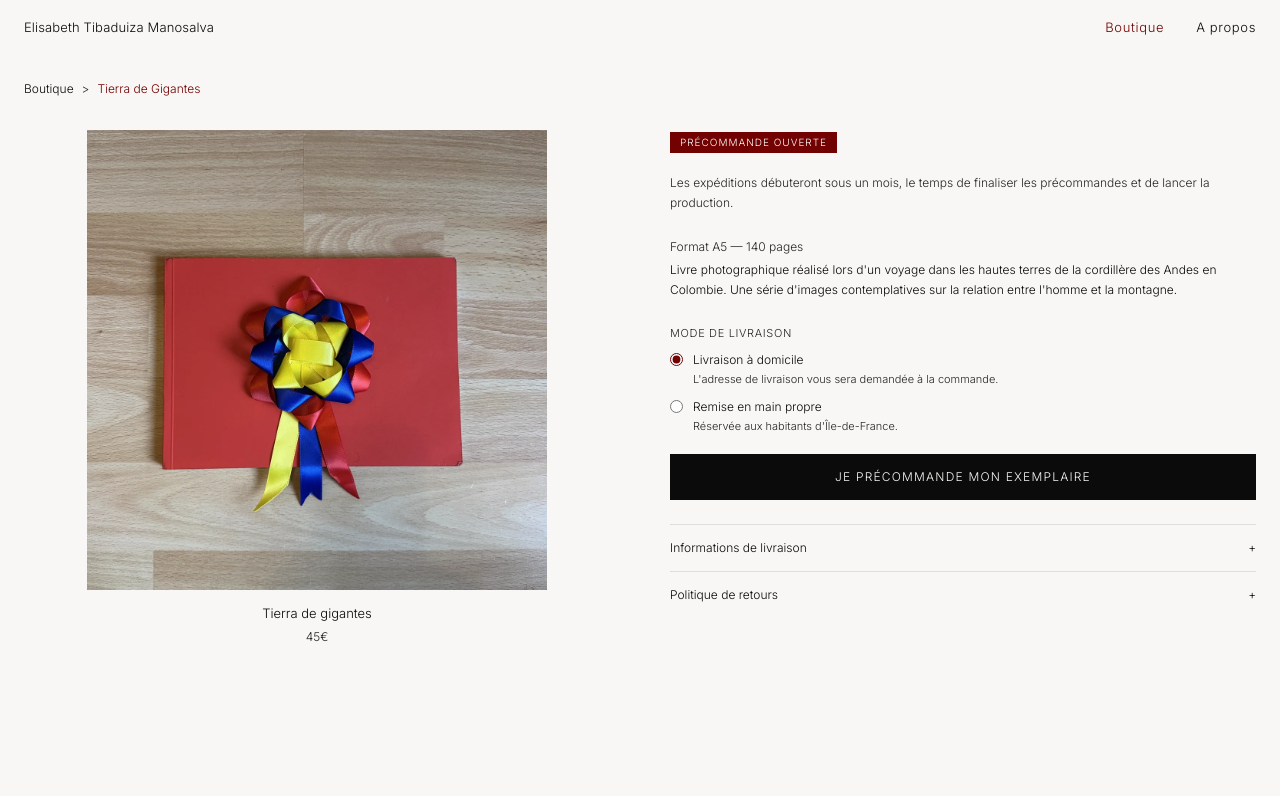
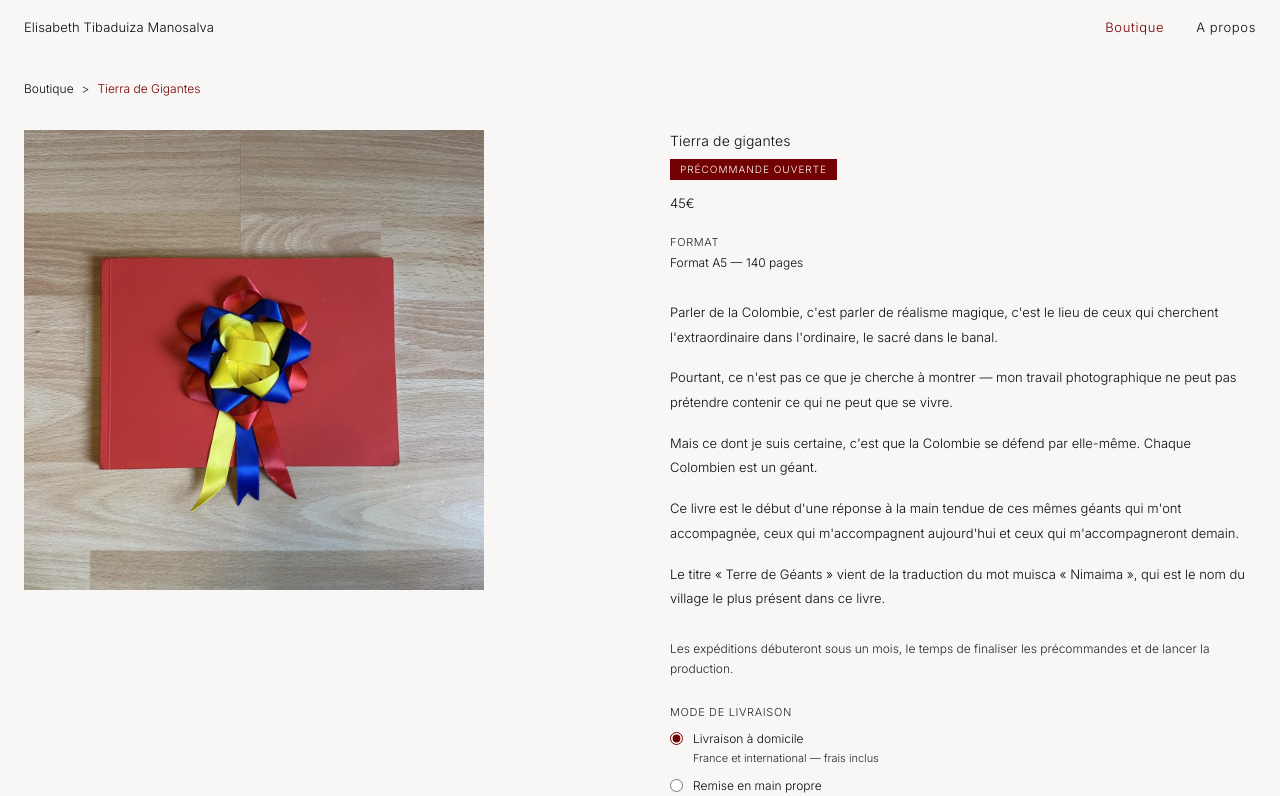
Before and after one commit to DamienRichardII/tibaduiza.com, a Next.js app: page /boutique/tierra-de-gigantes in a window 1280 px wide. Shown: the top 796 px of the page. Built offline with nearby package versions, Linux system fonts and the light colour scheme.

Commit message:
content: description livre Tierra de Gigantes + màj À propos

```diff
--- a/app/a-propos/page.tsx
+++ b/app/a-propos/page.tsx
@@ -9,7 +9,7 @@ export default function AProposPage() {
           color: "var(--text)",
         }}
       >
-        A propos de moi
+        À propos de moi
       </h1>
 
       <div
@@ -21,32 +21,35 @@ export default function AProposPage() {
         }}
       >
         <p style={{ marginBottom: "20px" }}>
-          Ma pratique photographique est comme une boîte à souvenirs qui place le portrait au cœur du
-          témoignage, qu&apos;il s&apos;exprime en noir et blanc ou en couleur.
+          Ma pratique photographique est comme une boîte à souvenirs qui place
+          le portrait au cœur du témoignage, qu&apos;il s&apos;exprime en noir
+          et blanc ou en couleur.
         </p>
 
         <p style={{ marginBottom: "20px" }}>
-          Si ces deux approches m&apos;apportent des temporalités différentes :<br />
-          celle de l&apos;illusion du passé argentique par laquelle j&apos;ai commencé à m&apos;exercer<br />
-          face à la réalité brute du numérique dans laquelle je m&apos;aventure depuis peu.
+          Si ces deux approches m&apos;apportent des temporalités différentes :
+          celle de l&apos;illusion du passé argentique par laquelle j&apos;ai
+          commencé à m&apos;exercer, face à la réalité brute du numérique dans
+          laquelle je m&apos;aventure depuis peu.
         </p>
 
         <p style={{ marginBottom: "20px" }}>
-          L&apos;enjeu reste le même&nbsp;: celui de ne pas seulement capturer un visage mais une histoire,
-          une trace sociale, intime, et les transporter dans mon monde à la fois.
+          L&apos;enjeu demeure le même&nbsp;: celui de ne pas seulement capturer
+          un visage mais une histoire, une trace sociale, intime, et les
+          transporter dans mon monde à la fois.
         </p>
 
         <p style={{ marginBottom: "20px" }}>
-          C&apos;est la rencontre avec l&apos;autre qui me renvoie à moi-même, qui me confronte à mon propre regard.
+          C&apos;est la rencontre avec l&apos;autre qui me renvoie à moi-même,
+          qui me confronte à mon propre regard.
         </p>
 
-        <p style={{ marginBottom: "20px" }}>
-          Mon intention n&apos;est pas d&apos;expliquer le sujet ou de parler à sa place mais de le saisir dans son altérité.
-        </p>
-
-        <p style={{ marginBottom: "20px" }}>
-          J&apos;aime naviguer entre le visible et le caché, sans trop manipuler l&apos;image,<br />
-          pour laisser le réel respirer entre mes intentions et vos interprétations.
+        <p style={{ marginBottom: "0" }}>
+          Mon intention n&apos;est pas d&apos;expliquer le sujet ou de parler à
+          sa place mais de le saisir dans son altérité. J&apos;aime naviguer
+          entre le visible et le caché, sans trop manipuler l&apos;image,
+          pour laisser le réel respirer entre mes intentions et vos
+          interprétations.
         </p>
       </div>
 
--- a/app/boutique/tierra-de-gigantes/page.tsx
+++ b/app/boutique/tierra-de-gigantes/page.tsx
@@ -16,6 +16,7 @@ export default function TierraDeGigantesPage() {
 
   return (
     <div style={{ padding: "clamp(16px, 4vw, 24px) clamp(16px, 4vw, 24px) 60px" }}>
+
       {/* Breadcrumb */}
       <div
         style={{
@@ -42,8 +43,8 @@ export default function TierraDeGigantesPage() {
           alignItems: "start",
         }}
       >
-        {/* Photo du livre */}
-        <div style={{ textAlign: "center" }}>
+        {/* ── Colonne gauche — photo ── */}
+        <div>
           {/* eslint-disable-next-line @next/next/no-img-element */}
           <img
             src={livre.src}
@@ -53,27 +54,28 @@ export default function TierraDeGigantesPage() {
               width: "100%",
               aspectRatio: "1/1",
               objectFit: "cover",
-              margin: "0 auto",
+              display: "block",
             }}
           />
-          <p
+        </div>
+
+        {/* ── Colonne droite — fiche produit ── */}
+        <div>
+
+          {/* 1. Titre */}
+          <h1
             style={{
-              marginTop: "14px",
-              fontSize: "13px",
+              fontSize: "14px",
               fontWeight: 300,
               color: "var(--text)",
+              marginBottom: "6px",
+              letterSpacing: "0.01em",
             }}
           >
             {livre.title}
-          </p>
-          <p style={{ fontSize: "12px", color: "var(--details)", marginTop: "4px" }}>
-            {livre.price}
-          </p>
-        </div>
+          </h1>
 
-        {/* Colonne droite */}
-        <div>
-          {/* Badge précommande */}
+          {/* 2. Badge précommande */}
           <div
             style={{
               display: "inline-block",
@@ -84,13 +86,83 @@ export default function TierraDeGigantesPage() {
               padding: "3px 10px",
               letterSpacing: "0.1em",
               textTransform: "uppercase",
-              marginBottom: "20px",
+              marginBottom: "14px",
             }}
           >
             Précommande ouverte
           </div>
 
-          {/* Message délai */}
+          {/* 3. Prix */}
+          <p
+            style={{
+              fontSize: "13px",
+              fontWeight: 300,
+              color: "var(--text)",
+              marginBottom: "20px",
+            }}
+          >
+            {livre.price}
+          </p>
+
+          {/* 4. Caractéristiques */}
+          <p
+            style={{
+              fontSize: "11px",
+              fontWeight: 300,
+              color: "var(--details)",
+              letterSpacing: "0.06em",
+              textTransform: "uppercase",
+              marginBottom: "4px",
+            }}
+          >
+            Format
+          </p>
+          <p
+            style={{
+              fontSize: "12px",
+              fontWeight: 300,
+              color: "var(--text)",
+              marginBottom: "28px",
+            }}
+          >
+            {livre.dimensions}
+          </p>
+
+          {/* 5. Description littéraire */}
+          <div
+            style={{
+              fontSize: "13px",
+              fontWeight: 300,
+              lineHeight: "1.9",
+              color: "var(--text)",
+              marginBottom: "28px",
+            }}
+          >
+            <p style={{ marginBottom: "16px" }}>
+              Parler de la Colombie, c&apos;est parler de réalisme magique, c&apos;est le lieu
+              de ceux qui cherchent l&apos;extraordinaire dans l&apos;ordinaire,
+              le sacré dans le banal.
+            </p>
+            <p style={{ marginBottom: "16px" }}>
+              Pourtant, ce n&apos;est pas ce que je cherche à montrer — mon travail
+              photographique ne peut pas prétendre contenir ce qui ne peut que se vivre.
+            </p>
+            <p style={{ marginBottom: "16px" }}>
+              Mais ce dont je suis certaine, c&apos;est que la Colombie se défend
+              par elle-même. Chaque Colombien est un géant.
+            </p>
+            <p style={{ marginBottom: "16px" }}>
+              Ce livre est le début d&apos;une réponse à la main tendue de ces mêmes
+              géants qui m&apos;ont accompagnée, ceux qui m&apos;accompagnent aujourd&apos;hui
+              et ceux qui m&apos;accompagneront demain.
+            </p>
+            <p>
+              Le titre &laquo;&nbsp;Terre de Géants&nbsp;&raquo; vient de la traduction du mot muisca
+              &laquo;&nbsp;Nimaima&nbsp;&raquo;, qui est le nom du village le plus présent dans ce livre.
+            </p>
+          </div>
+
+          {/* 6. Message délai */}
           <p
             style={{
               fontSize: "12px",
@@ -100,36 +172,11 @@ export default function TierraDeGigantesPage() {
               marginBottom: "24px",
             }}
           >
-            Les expéditions débuteront sous un mois, le temps de finaliser les précommandes et de lancer la production.
+            Les expéditions débuteront sous un mois, le temps de finaliser
+            les précommandes et de lancer la production.
           </p>
 
-          {/* Description */}
-          {livre.description && (
-            <div style={{ marginBottom: "24px" }}>
-              <p
-                style={{
-                  fontSize: "12px",
-                  fontWeight: 300,
-                  color: "var(--details)",
-                  marginBottom: "4px",
-                }}
-              >
-                {livre.dimensions}
-              </p>
-              <p
-                style={{
-                  fontSize: "12px",
-                  fontWeight: 300,
-                  color: "var(--text)",
-                  lineHeight: "1.7",
-                }}
-              >
-                {livre.description}
-              </p>
-            </div>
-          )}
-
-          {/* ── Mode de livraison ── */}
+          {/* 7. Mode de livraison */}
           <div style={{ marginBottom: "20px" }}>
             <p
               style={{
@@ -144,7 +191,6 @@ export default function TierraDeGigantesPage() {
               Mode de livraison
             </p>
 
-            {/* Option domicile */}
             <label
               style={{
                 display: "flex",
@@ -181,12 +227,11 @@ export default function TierraDeGigantesPage() {
                     marginTop: "2px",
                   }}
                 >
-                  L&apos;adresse de livraison vous sera demandée à la commande.
+                  France et international — frais inclus
                 </span>
               </span>
             </label>
 
-            {/* Option main propre */}
             <label
               style={{
                 display: "flex",
@@ -222,12 +267,11 @@ export default function TierraDeGigantesPage() {
                     marginTop: "2px",
                   }}
                 >
-                  Réservée aux habitants d&apos;Île-de-France.
+                  Île-de-France uniquement
                 </span>
               </span>
             </label>
 
-            {/* Message remise en main propre */}
             {deliveryMode === "main-propre" && (
               <div
                 style={{
@@ -241,12 +285,13 @@ export default function TierraDeGigantesPage() {
                   lineHeight: "1.6",
                 }}
               >
-                Les modalités de remise vous seront communiquées par email après validation de votre précommande.
+                Les modalités de remise vous seront communiquées par email
+                après validation de votre précommande.
               </div>
             )}
           </div>
 
-          {/* CTA Précommander */}
+          {/* 8. CTA */}
           <Link
             href={`/boutique/tierra-de-gigantes/commander?mode=${deliveryMode}`}
             style={{
@@ -297,8 +342,8 @@ export default function TierraDeGigantesPage() {
                   lineHeight: "1.6",
                 }}
               >
-                Livraison en France sous un mois environ. Le livre est
-                expédié emballé soigneusement dans un carton rigide.
+                Livraison en France et à l&apos;international, frais inclus.
+                Le livre est expédié soigneusement emballé dans un carton rigide.
                 Une remise en main propre est possible pour les habitants
                 d&apos;Île-de-France — les modalités seront communiquées par email.
               </p>
```
